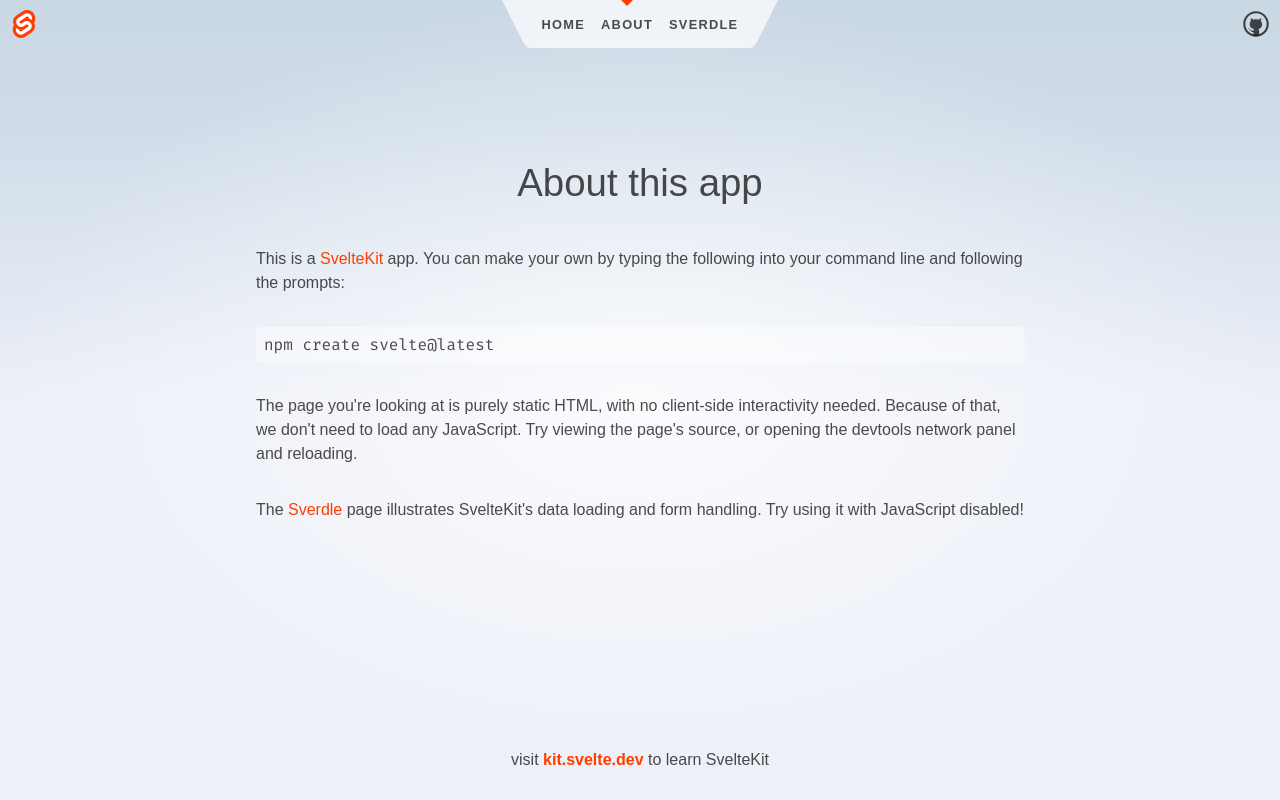
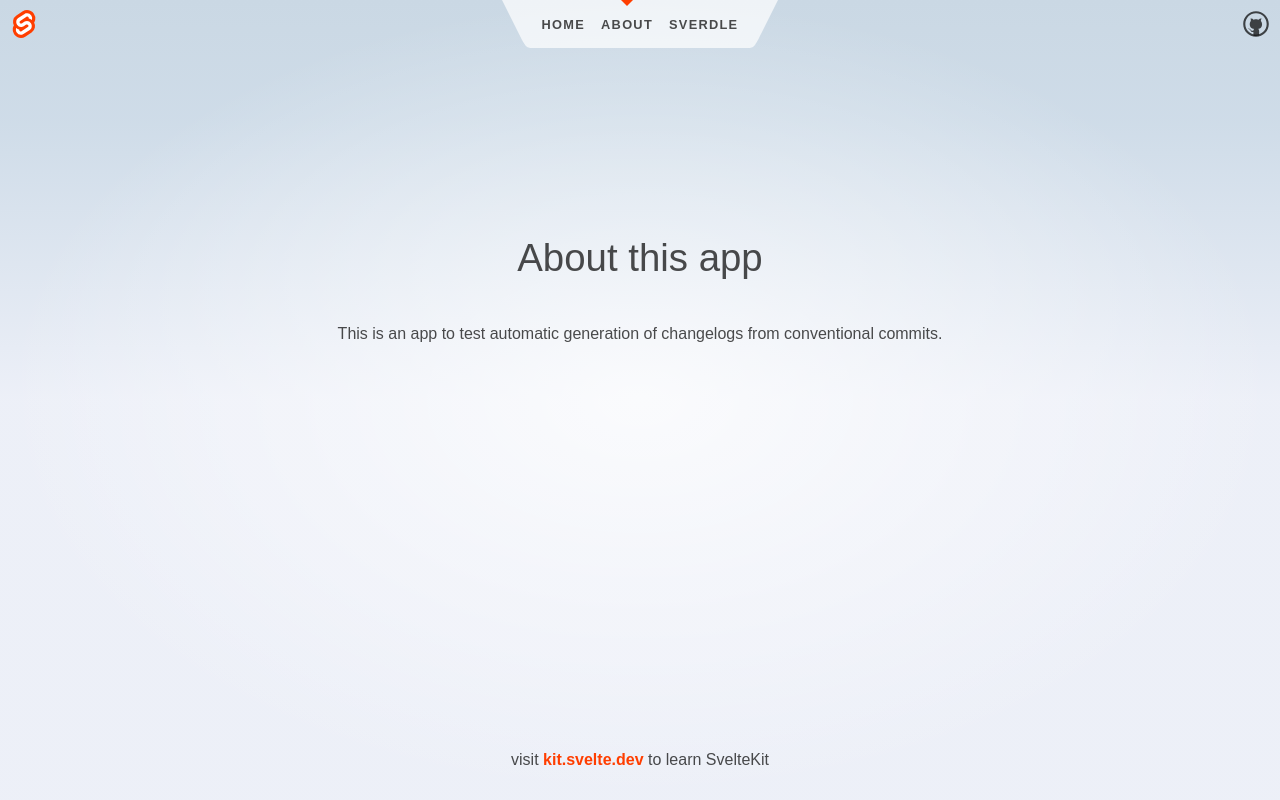
Before and after one commit to maalfrid/changelog-experimentation, a SvelteKit app: page /about in a window 1280 px wide. Built offline with nearby package versions, Linux system fonts and the light colour scheme.

Commit message:
feat: update info on about this app page

```diff
--- a/src/routes/about/+page.svelte
+++ b/src/routes/about/+page.svelte
@@ -7,20 +7,6 @@
 	<h1>About this app</h1>
 
 	<p>
-		This is a <a href="https://kit.svelte.dev">SvelteKit</a> app. You can make your own by typing the
-		following into your command line and following the prompts:
-	</p>
-
-	<pre>npm create svelte@latest</pre>
-
-	<p>
-		The page you're looking at is purely static HTML, with no client-side interactivity needed.
-		Because of that, we don't need to load any JavaScript. Try viewing the page's source, or opening
-		the devtools network panel and reloading.
-	</p>
-
-	<p>
-		The <a href="/sverdle">Sverdle</a> page illustrates SvelteKit's data loading and form handling. Try
-		using it with JavaScript disabled!
+		This is an app to test automatic generation of changelogs from conventional commits.
 	</p>
 </div>
```
